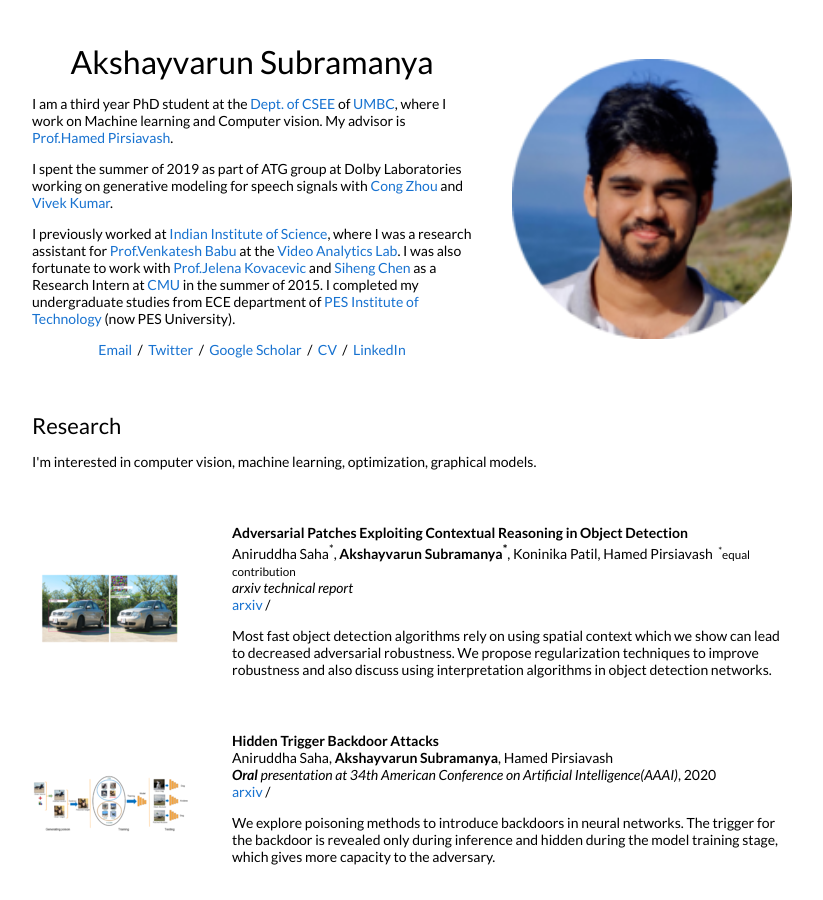
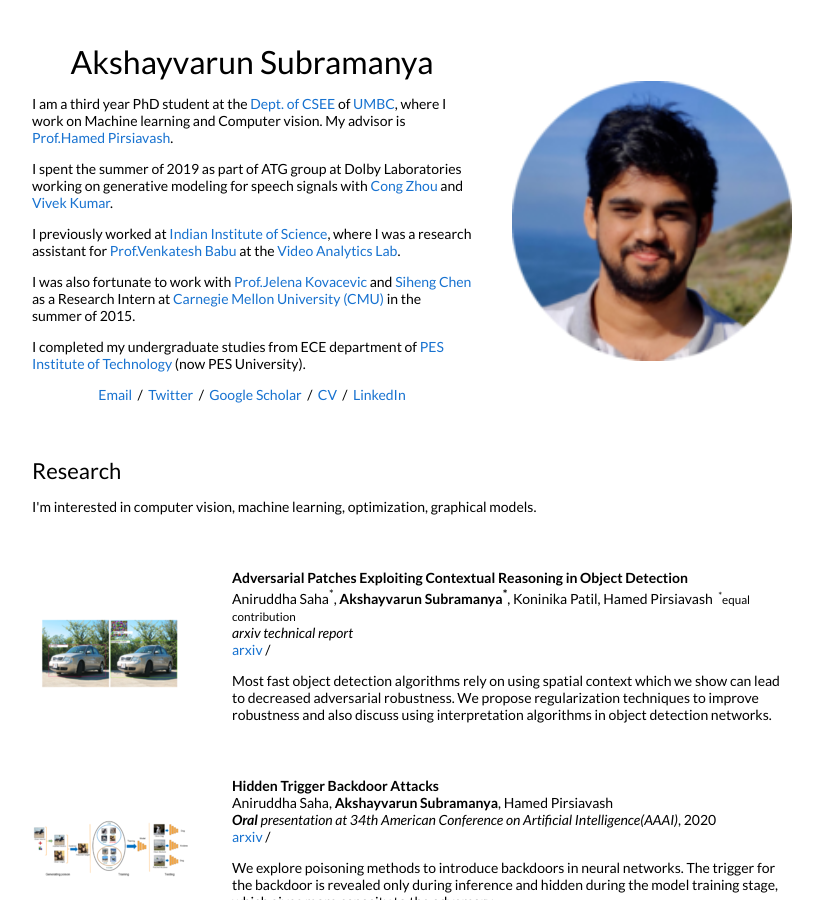
Before and after one commit to aksvarun/aksvarun.github.io, a Jekyll site: the page built from _posts/2020-03-02-context_cvpr.md, in a window 1280 px wide and 900 px high. Shown: the whole window, without its empty margins (228-1051 px from the left). Built offline with Jekyll 4.4.1, drawn with Linux system fonts in a browser that asks for light colours; some of the changed text lies outside the part shown.

Commit message:
added IET and made design changes

```diff
--- a/_layouts/default.html
+++ b/_layouts/default.html
@@ -41,7 +41,13 @@
                 I spent the summer of 2019 as part of ATG group at Dolby Laboratories working on generative modeling for speech signals with <a href="https://scholar.google.com/citations?user=sPcVimQAAAAJ&hl=en">Cong Zhou</a> and <a href="https://www.linkedin.com/in/vivekk">Vivek Kumar</a>.
               </p>
               <p>
-                I previously worked at <a href="https://www.iisc.ac.in">Indian Institute of Science</a>, where I was a research assistant for <a href="http://cds.iisc.ac.in/faculty/venky/">Prof.Venkatesh Babu</a> at the <a href="http://val.serc.iisc.ernet.in/valweb/index.html">Video Analytics Lab</a>. I was also fortunate to work with <a href="https://engineering.nyu.edu/faculty/jelena-kovacevic">Prof.Jelena Kovacevic</a> and <a href="https://users.ece.cmu.edu/~sihengc/">Siheng Chen</a> as a Research Intern at <a href="https://www.cmu.edu">CMU</a> in the summer of 2015. I completed my undergraduate studies from ECE department of <a href="https://www.pes.edu">PES Institute of Technology</a> (now PES University).
+                I previously worked at <a href="https://www.iisc.ac.in">Indian Institute of Science</a>, where I was a research assistant for <a href="http://cds.iisc.ac.in/faculty/venky/">Prof.Venkatesh Babu</a> at the <a href="http://val.serc.iisc.ernet.in/valweb/index.html">Video Analytics Lab</a>.
+              </p>
+              <p>
+              I was also fortunate to work with <a href="https://engineering.nyu.edu/faculty/jelena-kovacevic">Prof.Jelena Kovacevic</a> and <a href="https://users.ece.cmu.edu/~sihengc/">Siheng Chen</a> as a Research Intern at <a href="https://www.cmu.edu">Carnegie Mellon University (CMU)</a> in the summer of 2015.
+              </p>
+              <p>
+                I completed my undergraduate studies from ECE department of <a href="https://www.pes.edu">PES Institute of Technology</a> (now PES University).
               </p>
               <!-- <p>
               I am interested in developing neural network architectures for computer vision tasks which are
@@ -78,13 +84,17 @@
           {% if cat == 'conference' %}
           <tr>
             <td style="padding:2.5%;width:25%;vertical-align:middle;min-width:120px">
-              <img src="{{post.image}}" alt="project image" style="width:auto; height:auto; max-width:100%;" />
+            {% if post.paper %}
+            <a href="{{post.paper}}">  <img src="{{post.image}}" alt="project image" style="width:auto; height:auto; max-width:100%;" /></a>
+            {%endif%}
+            {% if post.arxiv %}
+            <a href="{{post.arxiv}}">  <img src="{{post.image}}" alt="project image" style="width:auto; height:auto; max-width:100%;" /></a>
+            {%endif%}
             </td>
             <td style="padding:2.5%;width:75%;vertical-align:middle">
               <h3>{{post.title}}</h3>
               <br>
               {{post.authors}}
-
               <br>
               <em>{{post.venue}}</em>, {{ post.date | date: "%Y" }}
               <br>
@@ -114,7 +124,13 @@
           {% if cat == 'arxiv' %}
           <tr>
             <td style="padding:2.5%;width:25%;vertical-align:middle;min-width:120px">
-              <img src="{{post.image}}" alt="project image" style="width:auto; height:auto; max-width:100%;" />
+              <!-- <img src="{{post.image}}" alt="project image" style="width:auto; height:auto; max-width:100%;" /> -->
+              {% if post.paper %}
+              <a href="{{post.paper}}">  <img src="{{post.image}}" alt="project image" style="width:auto; height:auto; max-width:100%;" /></a>
+              {%endif%}
+              {% if post.arxiv %}
+              <a href="{{post.arxiv}}">  <img src="{{post.image}}" alt="project image" style="width:auto; height:auto; max-width:100%;" /></a>
+              {%endif%}
             </td>
             <td style="padding:2.5%;width:75%;vertical-align:middle">
               <h3>{{post.title}}</h3>
```
Also changed, not shown: _posts/2019-08-01-iet_review.md (added, +8 -0 lines), 3 other files.
